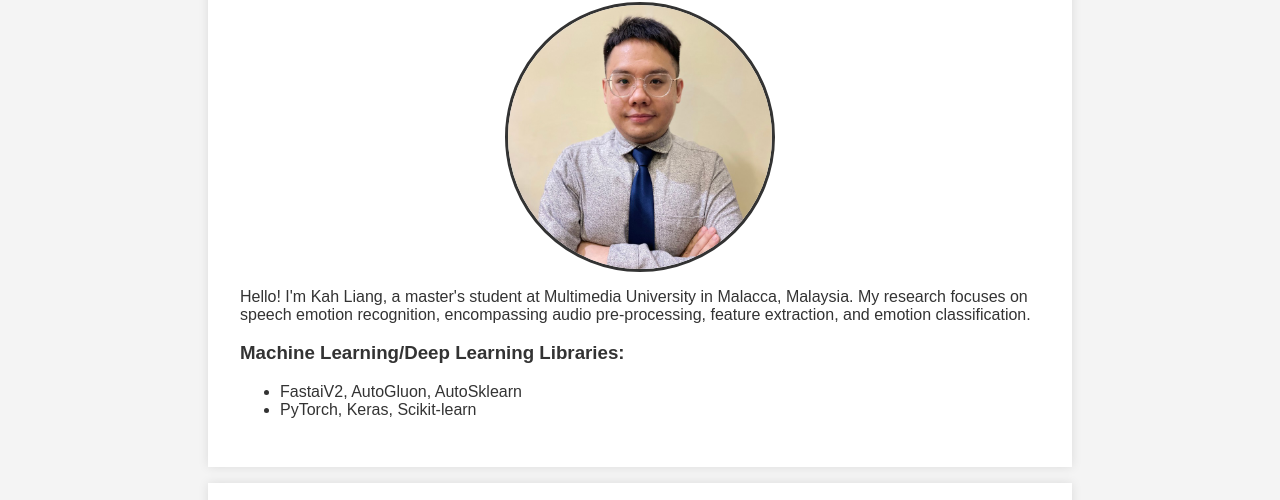
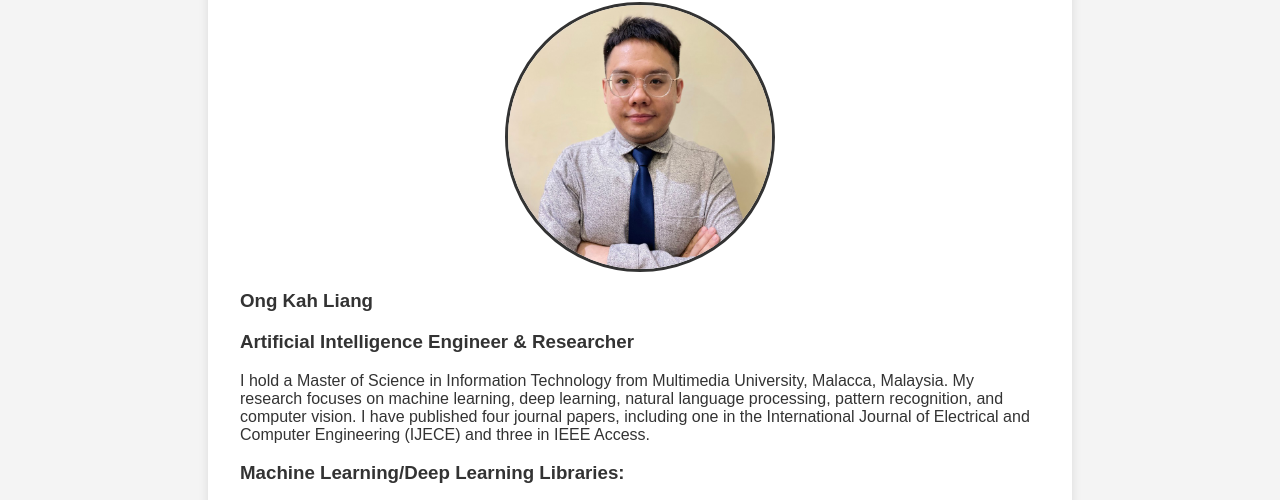
Before and after one commit to KahLiang/kahliang.github.io, a plain HTML site: page index.html in a window 1280 px wide. Shown: the part 221-721 px from the top of the page. Drawn offline with Linux system fonts and the light colour scheme.

Commit message:
Update index.html

```diff
--- a/index.html
+++ b/index.html
@@ -13,7 +13,7 @@
             <ul>
                 <li><a href="https://www.linkedin.com/in/kah-liang/" target=”_blank”>LinkedIn</a></li>
                 <li><a href="https://github.com/KahLiang" target=”_blank”>GitHub</a></li>
-                <li><a href="https://drive.google.com/file/d/13w7-8JuJV2RqWAmOZlIOwAKA2LwSXvi7/view?usp=sharing" target=”_blank”>Resume</a></li>
+                <li><a href="https://drive.google.com/file/d/1Lrcaq1A8zmzUhLzFBfeDOP3Lk5F0OXk4/view?usp=sharing" target=”_blank”>Resume</a></li>
             </ul>
         </nav>
     </header>
@@ -25,7 +25,10 @@
                 <img src="ong.jpeg" alt="Project 1">
             </div>
         </div>
-        <p>Hello! I'm Kah Liang, a master's student at Multimedia University in Malacca, Malaysia. My research focuses on speech emotion recognition, encompassing audio pre-processing, feature extraction, and emotion classification.</p>
+
+        <h3>Ong Kah Liang</h3>
+        <h3>Artificial Intelligence Engineer & Researcher</h3>
+        <p>I hold a Master of Science in Information Technology from Multimedia University, Malacca, Malaysia. My research focuses on machine learning, deep learning, natural language processing, pattern recognition, and computer vision. I have published four journal papers, including one in the International Journal of Electrical and Computer Engineering (IJECE) and three in IEEE Access.</p>
 
         <h3>Machine Learning/Deep Learning Libraries:</h3>
         <ul>
```
